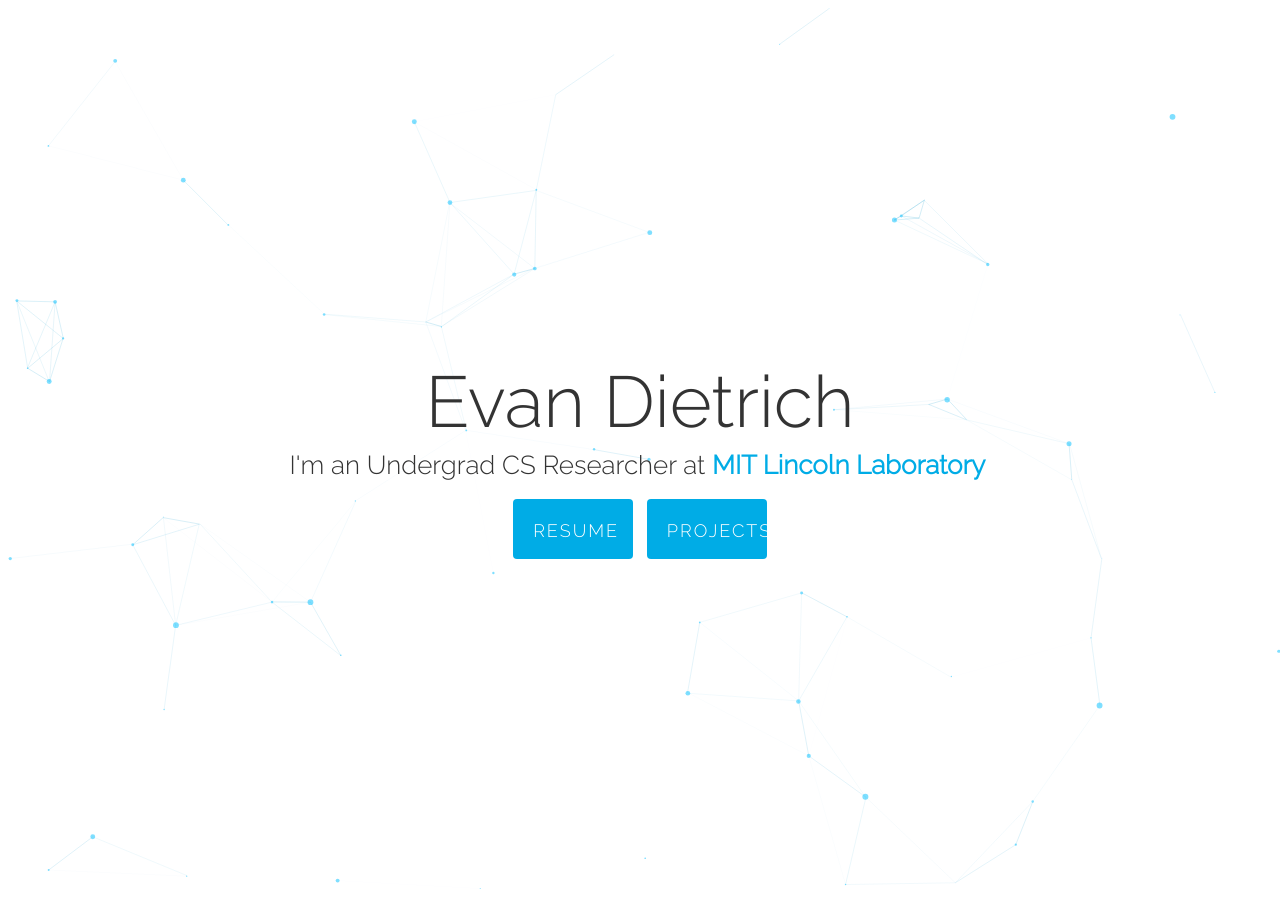
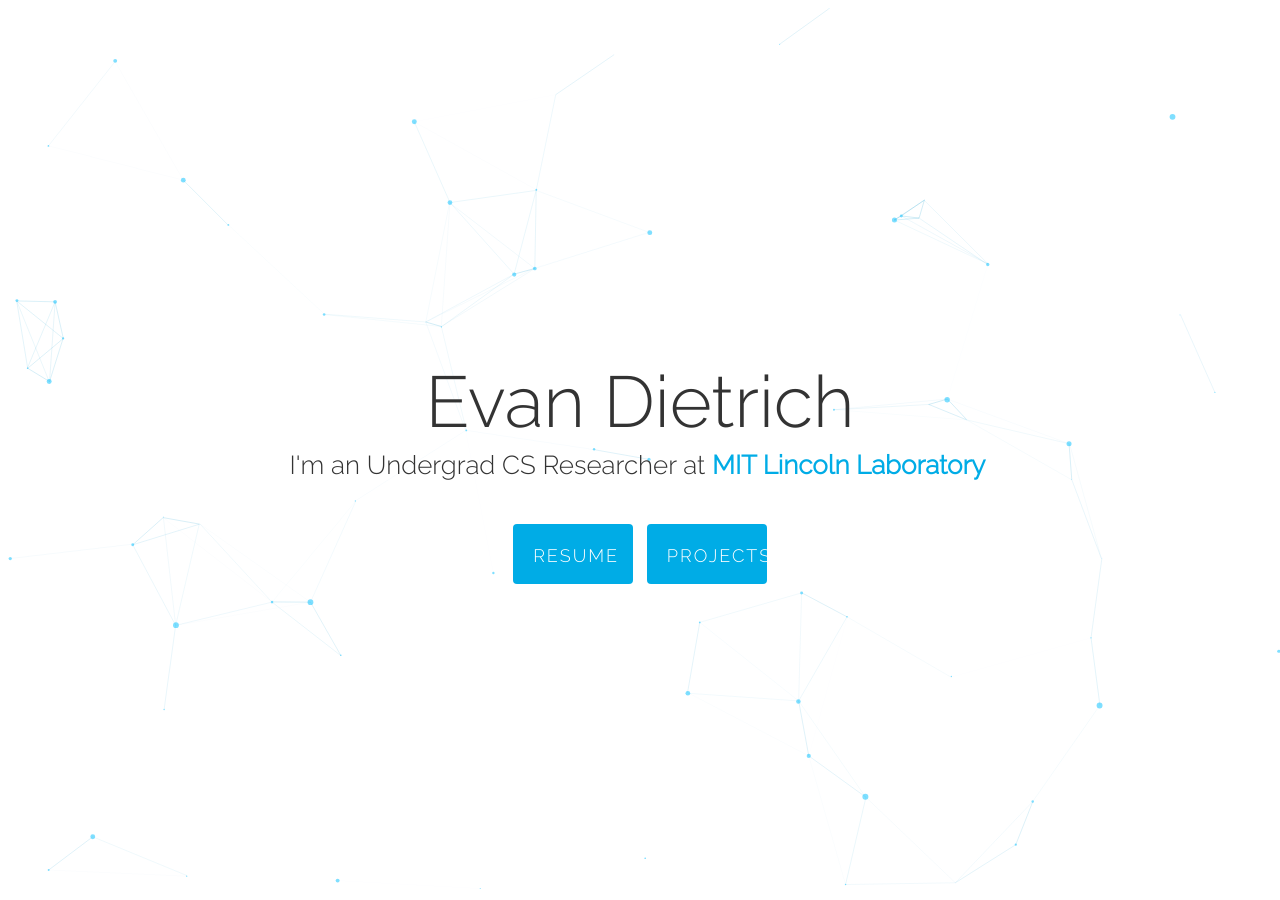
Before and after one commit to EvanDietrich/EvanDietrich.github.io, a Jekyll site: the page index.html, which Jekyll copies as it is, in a window 1280 px wide. Built offline with Jekyll 4.4.1, drawn with Linux system fonts in a browser that asks for light colours; nearby versions of some CDN libraries.

Commit message:
Update index.html

```diff
--- a/index.html
+++ b/index.html
@@ -40,12 +40,15 @@
     			<br><br>
 
 
-          <div id= "nav">
+          <button class="button" style="vertical-align:middle"><span>RESUME</span></button>
+          <button class="button" style="vertical-align:middle"><span>PROJECTS</span></button>
+
+<!--           <div id= "nav">
               <button class="button" style="vertical-align:middle"><span>RESUME</span></button>
               <button class="button" style="vertical-align:middle"><span>PROJECTS</span></button>
-<!--               <a class= "elements" id="resume" href="./EvanWardDietrichResume.pdf" target="_blank"><b>RESUME</b></a>
-              <a class= "elements" id="resume" onclick="myFunction()"><b>PROJECTS</b></a>  -->
-          </div>
+              <a class= "elements" id="resume" href="./EvanWardDietrichResume.pdf" target="_blank"><b>RESUME</b></a>
+              <a class= "elements" id="resume" onclick="myFunction()"><b>PROJECTS</b></a>
+          </div> -->
 
 <!--      <div id= "nav2">
               <a href="https://linkedin.com/in/evandietrich" target="_blank" title="LinkedIn"><i class="fab fa-linkedin fa-2x"></i></a>
```
